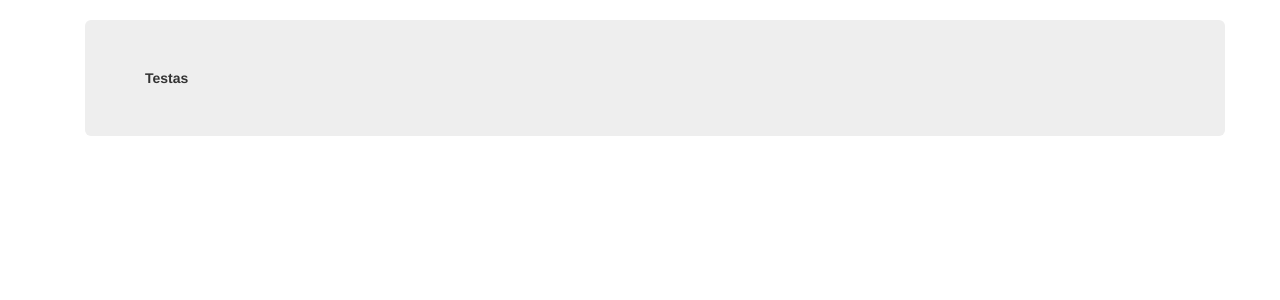
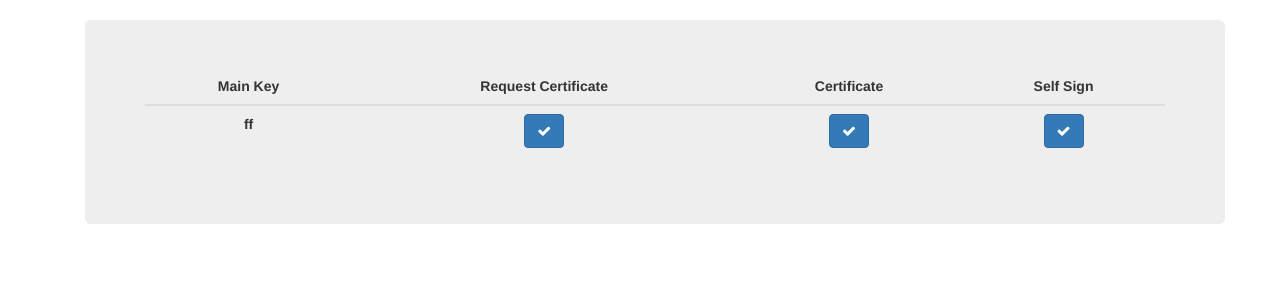
Before and after one commit to FirmanBr/PKI, a Django app: page /aps/certificate/ in a window 1280 px wide. Shown: the part 51-351 px from the top of the page. Run offline with Django 3.2, Linux system fonts and the light colour scheme; a user stored in the database is signed in; data comes from the database, SQL or seed files in the repository; lists and menus that the app fills with data are empty; some libraries are stand-ins or nearby versions.

Commit message:
version 070120200818

```diff
--- a/templates/aps/base.html
+++ b/templates/aps/base.html
@@ -128,7 +128,7 @@
                 <a href="#" data-toggle="dropdown" class="dropdown-toggle">Certificate <b class="caret"></b></a>
                   <ul class="dropdown-menu">
                     <li><a href="{% url 'aps:certificate' %}">Create Certificate</a></li>
-                    <li><a href="#">List Certificate</a></li>
+                    <li><a href="#">Approval Request Certificate</a></li>
                   </ul>
               </li>
             {% endif %}
--- a/templates/aps/certificate.html
+++ b/templates/aps/certificate.html
@@ -1,19 +1,27 @@
-{% extends 'aps/base.html' %}
+ {% extends 'aps/base.html' %}
 {% block body_block %}
 
   <div class="container">
     <div class="jumbotron">
-      <table>
-        <thread>
+      <table class="table">
+        <thead>
           <tr>
-            <th class="text-center" scope="col">Tes</th>
-            <th class="text-center" scope="col">tas</th>
+            <th class="text-center" scope="col">Main Key</th>
+            <th class="text-center" scope="col">Request Certificate</th>
+            <th class="text-center" scope="col">Certificate</th>
+            <th class="text-center" scope="col">Self Sign</th>
           </tr>
-        </thread>
-          <tr>
-          </tr>
-        <tbody>
+          </thead>
+          <tbody>
+            <tr>
+              <th class="text-center" scope="row">ff</th>
+              <th class="text-center" scope="row"><button class="btn btn-primary"><i class="fa fa-check"></i>  </button></th>
+              <th class="text-center" scope="row"><button class="btn btn-primary"><i class="fa fa-check"></i>  </button></th>              <th class="text-center" scope="row"><button class="btn btn-primary"><i class="fa fa-check"></i>  </button></th>
+            </tr>
+          </tbody>
       </table>
+
+      </tbody>
     </div>
   </div>
 
```
